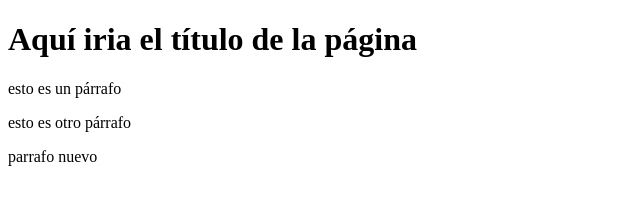
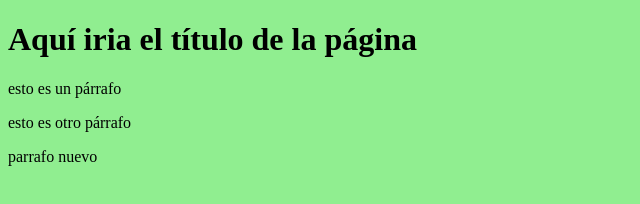
Before and after one commit to FdoAraya/ProyectoGit_2, a plain HTML site: page index.html in a window 1280 px wide. Shown: the whole page, without its empty margins (0-640 px from the left). Drawn offline with Linux system fonts and the light colour scheme.

Commit message:
se arreglo texto background

```diff
--- a/miestilo.css
+++ b/miestilo.css
@@ -1,3 +1,3 @@
 body{
-  backgorund-color:lightgreen;
+  background-color:lightgreen;
 }
```
